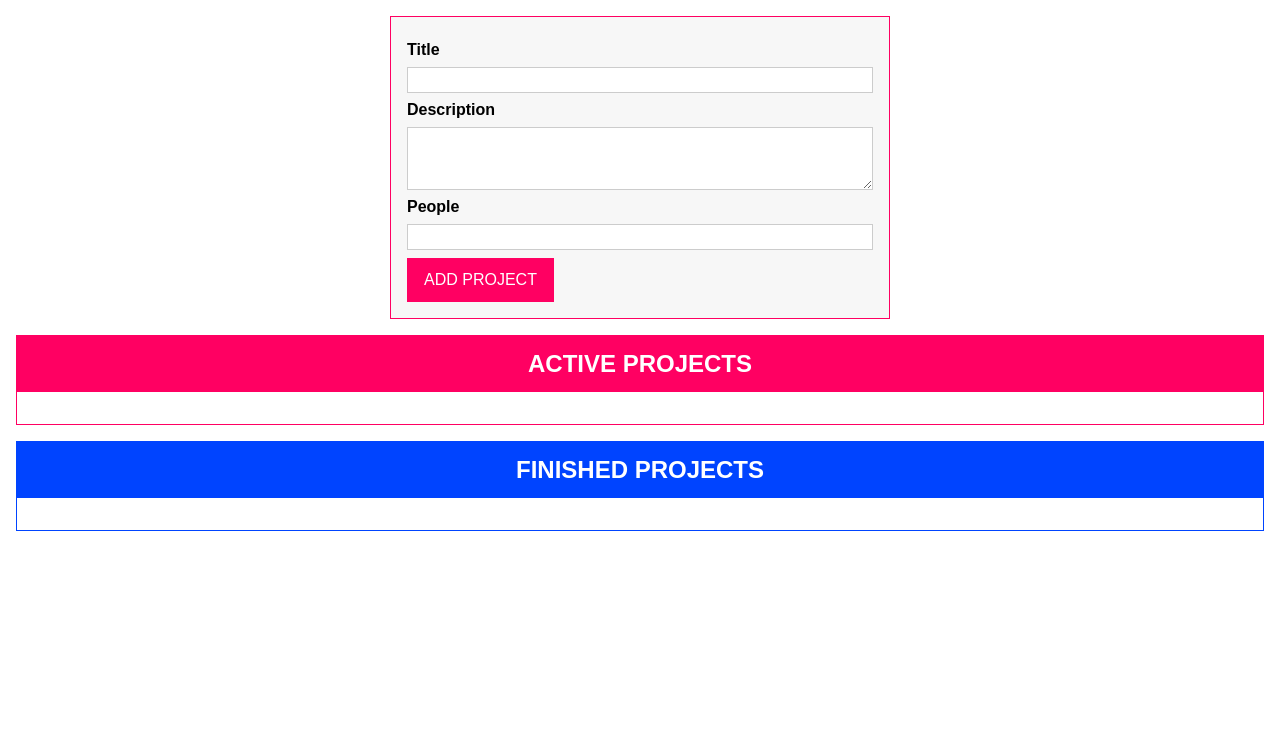
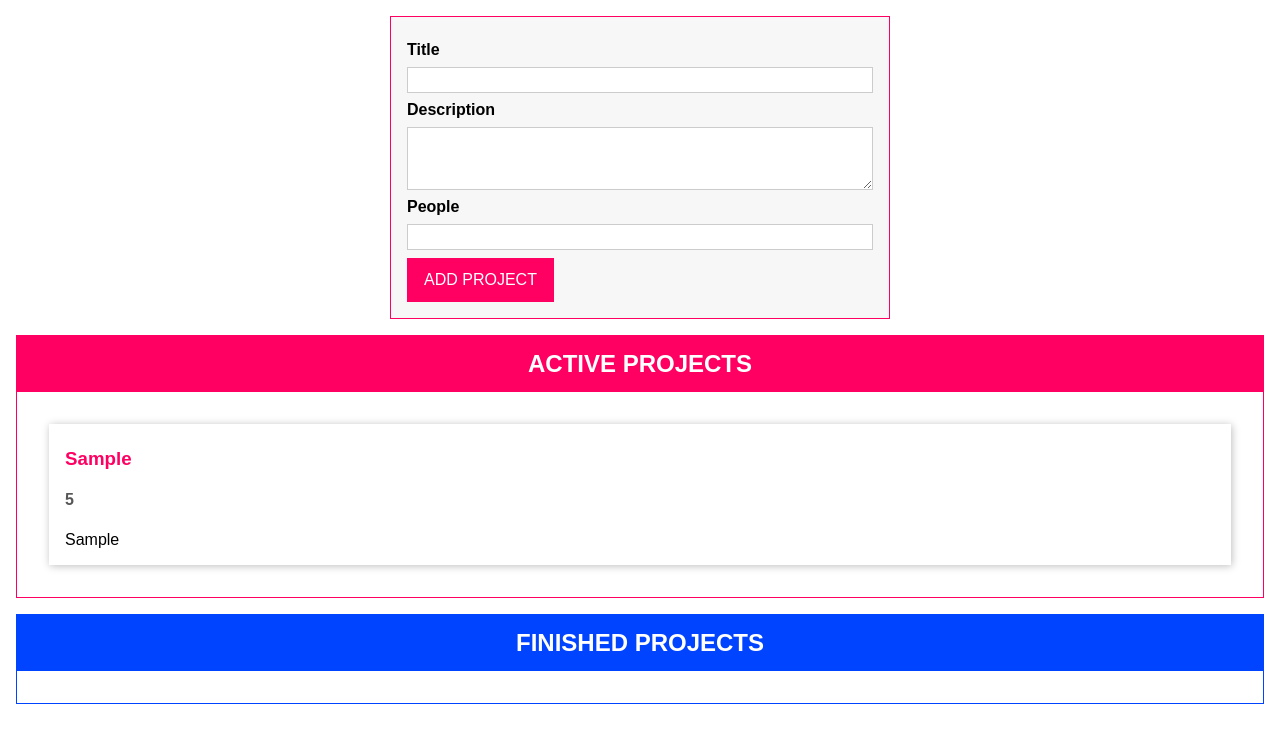
Before and after one commit to dmitriyyan/drag-and-drop-ts, a website with bundled scripts: page index.html in a window 1280 px wide. Both pictures are taken after typing "Sample", "Sample", "5" into the empty fields and a click on the button "ADD PROJECT". Built offline with nearby package versions, Linux system fonts and the light colour scheme.

Commit message:
add project item class

```diff
--- a/app.css
+++ b/app.css
@@ -101,7 +101,7 @@ button:active {
 	margin: 1rem;
 }
 
-.projects li h2 {
+.projects li h3 {
 	color: #ff0062;
 	margin: 0.5rem 0;
 }
@@ -110,12 +110,12 @@ button:active {
 	color: #0044ff;
 }
 
-.projects li h3 {
+.projects li h4 {
 	color: #575757;
 	font-size: 1rem;
 }
 
-.project li p {
+.projects li p {
 	margin: 0;
 }
 
--- a/index.html
+++ b/index.html
@@ -33,7 +33,11 @@
 			</form>
 		</template>
 		<template id="single-project">
-			<li></li>
+			<li>
+				<h3></h3>
+				<h4></h4>
+				<p></p>
+			</li>
 		</template>
 		<template id="project-list">
 			<section class="projects">
--- a/src/app.ts
+++ b/src/app.ts
@@ -135,6 +135,26 @@ abstract class Component<T extends HTMLElement, U extends HTMLElement> {
 	abstract renderContent(): void;
 }
 
+class ProjectItem extends Component<HTMLDivElement, HTMLLIElement> {
+	private project: Project;
+
+	constructor(project: Project) {
+		super('single-project', 'app');
+
+		this.project = project;
+		this.renderContent();
+	}
+
+	configure() {}
+
+	renderContent() {
+		this.element.querySelector('h3')!.textContent = this.project.title;
+		this.element.querySelector('h4')!.textContent =
+			this.project.people.toString();
+		this.element.querySelector('p')!.textContent = this.project.description;
+	}
+}
+
 class ProjectList extends Component<HTMLDivElement, HTMLElement> {
 	assignedProjects: Project[] = [];
 
@@ -172,8 +192,7 @@ class ProjectList extends Component<HTMLDivElement, HTMLElement> {
 		listEl.innerHTML = '';
 
 		for (const project of this.assignedProjects) {
-			console.log(project);
-			// listEl.appendChild();
+			listEl.appendChild(new ProjectItem(project).element);
 		}
 	}
 }
```
